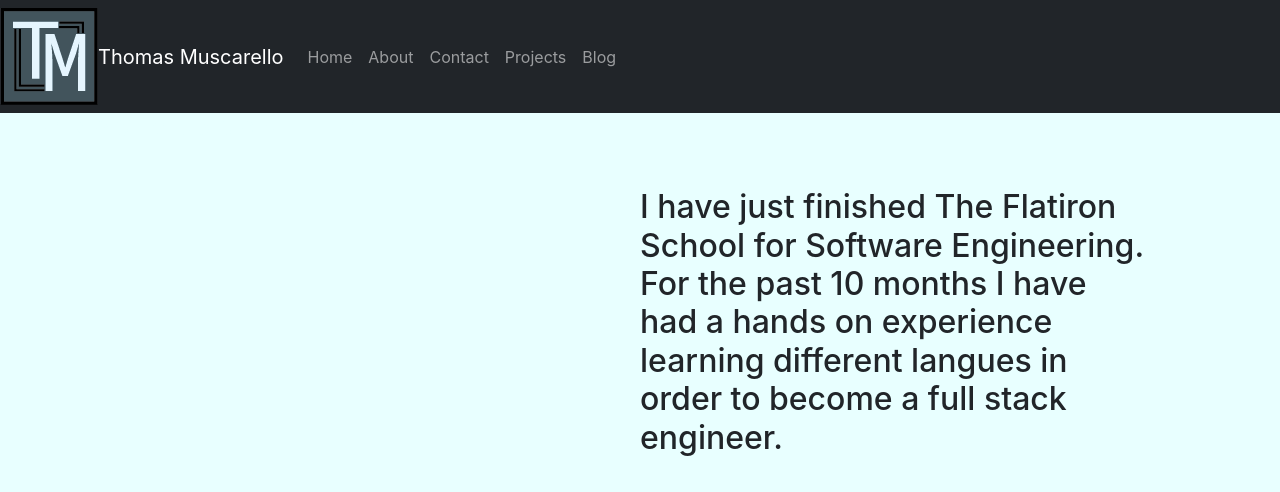
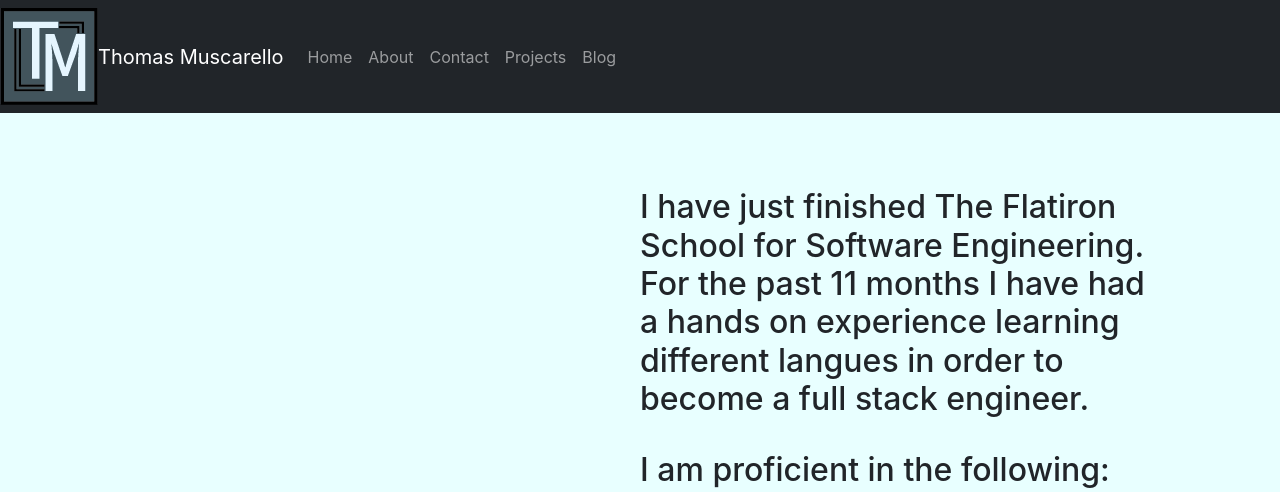
Before and after one commit to Thomas-Muscarello/website, a React (Create React App) app: page /about in a window 1280 px wide. Shown: the top 492 px of the page. Built offline with nearby package versions, Linux system fonts and the light colour scheme.

Commit message:
updated about

```diff
--- a/src/components/About/index.js
+++ b/src/components/About/index.js
@@ -5,7 +5,7 @@ import React from 'react'
 const About = (props) =>{
     return(
          <div class="about">
-             <h2> I have just finished The Flatiron School for Software Engineering. For the past 10 months I have had a hands on experience learning different langues in order to become a full stack engineer.</h2>
+             <h2> I have just finished The Flatiron School for Software Engineering. For the past 11 months I have had a hands on experience learning different langues in order to become a full stack engineer.</h2>
              <br/>
              <h2> I am proficient in the following:
                  <h3>
```
